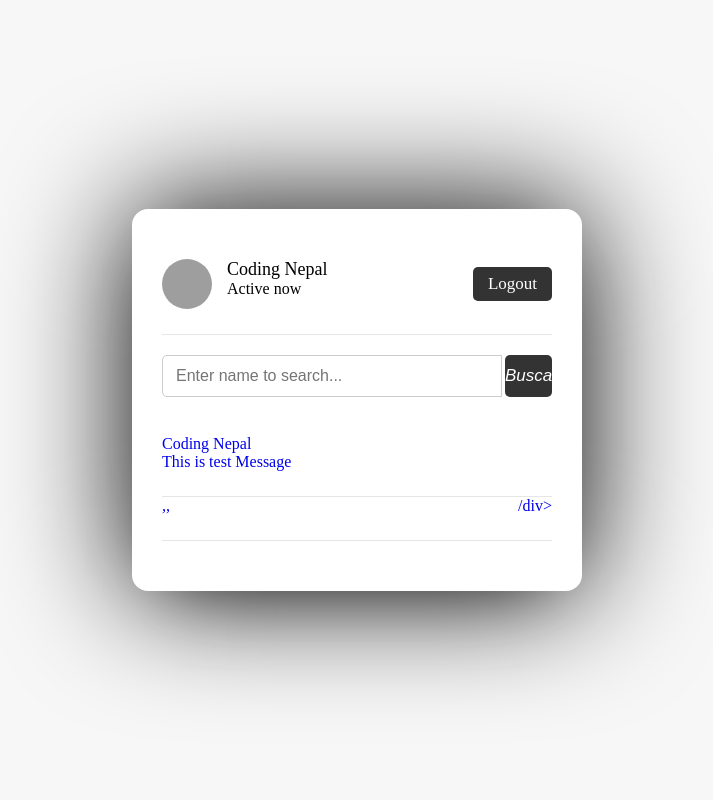
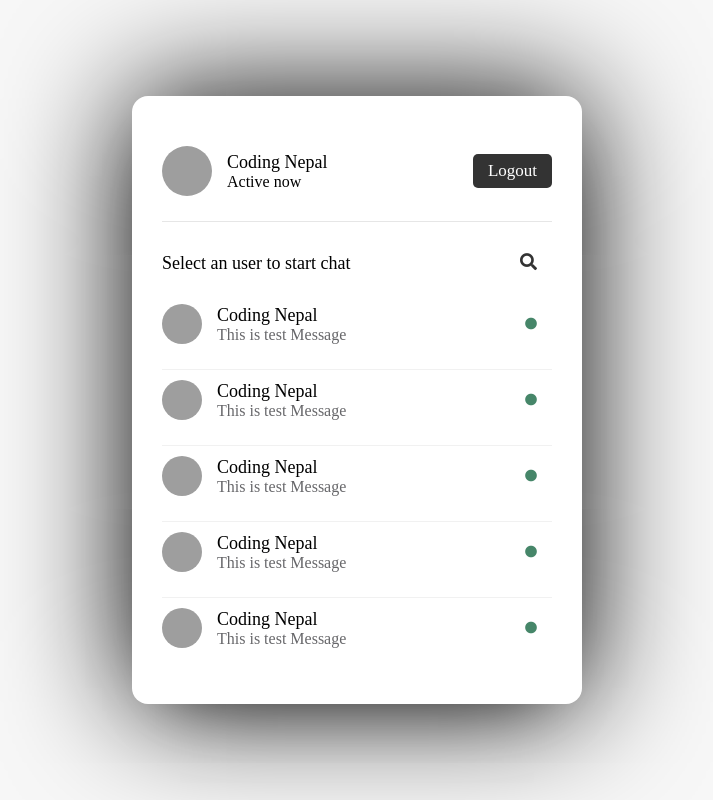
Before and after one commit to DarioTirado/POI_NUEVO, a PHP site: page /users.html in a window 1280 px wide. Shown: the whole page, without its empty margins (283-996 px from the left). Run offline with PHP 8.4, Linux system fonts and the light colour scheme; grey boxes are pictures that could not be loaded.

Commit message:
minuto56.40
se queda donde empieza el PHP

```diff
--- a/Login/Login.html
+++ b/Login/Login.html
@@ -57,6 +57,7 @@
 
 </body>
 
+<script href="/JAVASCRIPT/Registro.js"></script>
 <link href="https://cdn.jsdelivr.net/npm/bootstrap@5.3.0-alpha1/dist/css/bootstrap.min.css" rel="stylesheet" integrity="sha384-GLhlTQ8iRABdZLl6O3oVMWSktQOp6b7In1Zl3/Jr59b6EGGoI1aFkw7cmDA6j6gD" crossorigin="anonymous">
 <script src="https://cdn.jsdelivr.net/npm/bootstrap@5.3.0-alpha1/dist/js/bootstrap.bundle.min.js" integrity="sha384-w76AqPfDkMBDXo30jS1Sgez6pr3x5MlQ1ZAGC+nuZB+EYdgRZgiwxhTBTkF7CXvN" crossorigin="anonymous"></script>
 
--- a/Registro/registro.html
+++ b/Registro/registro.html
@@ -9,7 +9,7 @@
 <body>
 
 
-
+<section class="form signup">
 <section class="vh-100" style="background-color: #eee;">
     <div class="container h-100">
       <div class="row d-flex justify-content-center align-items-center h-100">
@@ -85,9 +85,10 @@
       </div>
     </div>
   </section>
+</section>
 </body>
 
-
+<script href="/JAVASCRIPT/Registro.js"></script>
   <link href="https://cdn.jsdelivr.net/npm/bootstrap@5.3.0-alpha1/dist/css/bootstrap.min.css" rel="stylesheet" integrity="sha384-GLhlTQ8iRABdZLl6O3oVMWSktQOp6b7In1Zl3/Jr59b6EGGoI1aFkw7cmDA6j6gD" crossorigin="anonymous">
   <script src="https://cdn.jsdelivr.net/npm/bootstrap@5.3.0-alpha1/dist/js/bootstrap.bundle.min.js" integrity="sha384-w76AqPfDkMBDXo30jS1Sgez6pr3x5MlQ1ZAGC+nuZB+EYdgRZgiwxhTBTkF7CXvN" crossorigin="anonymous"></script>
   <link rel="stylesheet" href="/Registro/estilo.css">
--- /dev/null
+++ b/Users/Users.js
@@ -0,0 +1,12 @@
+const searchBar = document.querySelector(".users .search input"),
+searchBtn = document.querySelector(".users .search button");
+
+searchBtn.onclick = ()=>{
+
+searchBar.classList.toggle("active");
+searchBar.focus();
+searchBtn.classList.toggle("active");
+
+
+
+}
--- a/Users/estilo.css
+++ b/Users/estilo.css
@@ -1,6 +1,4 @@
-
-
-*{
+* {
     margin: 0;
     padding: 0;
     box-sizing: border-box;
@@ -9,7 +7,7 @@ text-decoration: none;
 }
 
 
-body{
+body {
 
     display: flex;
     align-items: center;
@@ -22,7 +20,7 @@ background-color: #f7f7f7;
 
 
 
-.wrapper{
+.wrapper {
 
     background-color: #fff;
     width: 450px;
@@ -32,13 +30,13 @@ box-shadow: 0 0 128px 0 rgba(0, 0, 0, 1),
 
 }
 
-.form{
+.form {
 
     padding: 25px 30px;
 
 }
 
-.form header{
+.form header {
 
     font-size: 25PX;
     font-weight: 600;
@@ -46,50 +44,51 @@ padding: 25px 30px;
     border-bottom: 1px solid #e6e6e6;
 }
 
-.form form{
+.form form {
 
     margin: 20px 0;
 }
 
-.form form .error-txt{
+.form form .error-txt {
 
-    color:#721c24 ;
+    color: #721c24;
     background: #f8d7da;
     padding: 8px 10px;
     text-align: center;
     border-radius: 5px;
     margin-bottom: 10px;
     border: 1px solid #f5c6cb;
+    display: none;
 }
 
 .form form .name-details {
     display: flex;
 }
 
-form .name-details .field:first-child{
+form .name-details .field:first-child {
     margin-right: 10px;
 }
 
-form .name-details .field:last-child{
+form .name-details .field:last-child {
     margin-left: 10px;
 }
 
 
-.form form .field{
+.form form .field {
     display: flex;
-    flex-direction:column;
+    flex-direction: column;
     margin-bottom: 10px;
 }
 
-.form form .field label{
+.form form .field label {
     margin-bottom: 2px;
 }
 
-.form form .field input{
+.form form .field input {
     outline: none;
 }
 
-.form form .input input{
+.form form .input input {
     height: 40px;
     width: 100%;
     font-size: 16px;
@@ -99,34 +98,34 @@ border-radius: 5px;
 }
 
 
-.form form .image input{
+.form form .image input {
     font-size: 17px;
 }
 
-.form form .button input{
+.form form .button input {
     margin-top: 13px;
     height: 45px;
     border: none;
     font-size: 17px;
     font-weight: 400;
-background:  #333;
-color:  #fff;
+    background: #333;
+    color: #fff;
     border-radius: 5px;
     cursor: pointer;
 }
 
 
-.form link{
+.form link {
     text-align: center;
     margin: 10px 0;
     font-size: 17px;
 }
 
-.form .link a{
+.form .link a {
     color: #333;
 }
 
-.form .link a:hover{
+.form .link a:hover {
 
     text-decoration: underline;
 }
@@ -134,52 +133,52 @@ color: #333;
 
 /*USERS AREA CSS CODE*/
 
-.users{
+.users {
     padding: 50px 30px;
 
 }
 
 .users header,
-.users-list a{
-    display:flex ;
+.users-list a {
+    display: flex;
     align-items: center;
     padding-bottom: 25px;
     justify-content: space-between;
     border-bottom: 1px solid #e6e6e6;
 }
 
-.wrapper img{
+.wrapper img {
 
     object-fit: cover;
     border-radius: 50%;
 
 }
 
-.users header .content{
-
+:is(.users, .users-list) .content {
     display: flex;
+    align-items: center;
 }
 
-.users header .content img{
+.users header .content img {
     height: 50px;
     width: 50px;
 }
 
 
-.users header .details {
-
+:is(.users, .users-list) .details {
+    color: #000;
     margin-left: 15px;
 }
 
 
-.users header .details span{
+:is(.users, .users-list) .details span {
     font-size: 18px;
     font-weight: 500;
 
 }
 
 
-.users header .logout{
+.users header .logout {
     color: #fff;
     padding: 7px 15px;
     font-size: 17px;
@@ -188,7 +187,7 @@ font-size: 17px;
 }
 
 
-.users .search{
+.users .search {
 
     margin: 20px 0;
     display: flex;
@@ -198,11 +197,11 @@ justify-content: space-between;
 
 }
 
-.users .search .text{
+.users .search .text {
     font-size: 18px
 }
 
-.users .search input{
+.users .search input {
     position: absolute;
     height: 42px;
     width: calc(100% - 50px);
@@ -211,27 +210,201 @@ padding: 0 13px;
     font-size: 16px;
     border-radius: 5px 0 0 5px;
     outline: none;
+    opacity: 0;
+    pointer-events: none;
+transition: all 0.3s ease;
+}
+.users .search input.active{
+    opacity: 1;
+    pointer-events: auto;
+
+
 }
 
-.users .search button{
+
+.users .search button {
 
     width: 47px;
     height: 42px;
     border: none;
     outline: none;
-    color: #fff;
-    background: #333;
+    color: #333;
+    background: #fff;
     border-radius: 5px;
     cursor: pointer;
     font-size: 17px;
+    transition: all 0.3s ease;
 }
 
-.users-list{
+.users .search button.active {
 
+    color: #fff;
+    background: #333;
+}
+
+.users .search button.active i::before{
+
+    content: "\f00d";
+}
+
+.users-list {
+    max-height: 350px;
+    overflow: auto;
+}
+
+:is(.users-list, .chat-box)::-webkit-scrollbar {
+    width: 0px;
 
 }
 
-.users-list a{
+.users-list a .content p {
+    color: #67676a;
+
+}
+
+.users-list a {
+    padding-right: 15px;
+    margin-bottom: 10px;
+    page-break-after: 10px;
+    border-bottom-color: #f1f1f1;
+}
+
+.users-list a:last-child {
+    border: none;
+    margin-bottom: 0px;
+}
+
+.users-list a .content img {
+    height: 40px;
+    width: 40px;
+}
+
+.users-list a .status-dot {
+
+    font-size: 12px;
+    color: #468669
+}
 
 
+.users-list a .status-dot.offline {
+    color: #ccc
 }
+
+
+
+/*ESTILO DE EL CHAT*/
+
+
+.chat-area header {
+    display: flex;
+    align-items: center;
+    padding: 18px 30px;
+
+}
+
+.chat-area header img {
+    height: 45px;
+    width: 45px;
+    margin: 0 15px;
+}
+
+.chat-area header .back-icon{
+  font-size: 18px;
+ color: #333;
+
+}
+
+
+.chat-area header span{
+    font-size: 17px;
+    font-weight: 500;
+}
+
+.chat-box{
+background-color: #f7f7f7;
+height: 500px;
+overflow-y: auto;
+padding: 10px 30px 20px 30px;
+box-shadow: #67676a;
+}
+
+.chat-box .chat {
+margin: 15px 0;
+
+}
+
+.chat-box .chat p{
+word-wrap: break-word;
+    padding: 8px 16px;
+
+}
+
+.chat-box .outgoing{
+display: flex;
+}
+
+.outgoing .details{
+margin-left: auto;
+    max-width: calc(100% - 130px);
+}
+
+.outgoing .details p{
+background: #333;
+color: #f1f1f1;
+border-radius: 18px 18px 0 18px;
+}
+
+.chat-box .incoming {
+
+    display: flex;
+    align-items: flex-end;
+}
+
+.chat-box .incoming img{
+height:35px;
+width: 35px;
+}
+
+.incoming .details{
+margin-left: 10px;
+margin-right: auto;
+max-width: calc(100% - 130px);
+
+}
+
+.incoming .details p{
+color: #333;
+background: #c9e8f7;
+border-radius: 18px 18px 18px 0;
+}
+
+
+.chat-area .typing-area{
+
+    padding: 18px 30px;
+display: flex;
+justify-content: space-between;
+
+}
+
+.typing-area input{
+height: 45px;
+width: calc(100% - 58px);
+font-size: 17px;
+border: 1px solid #ccc;
+padding: 0 13px;
+border-radius: 5px;
+outline:none ;
+}
+
+.typing-area button{
+width: 55px;
+background: #333;
+color: #fff;
+font-size: 19px;
+cursor: pointer;
+border: none;
+outline: none;
+border-radius: 0 5px 5px 0;
+
+}
--- a/Users/users.html
+++ b/Users/users.html
@@ -8,6 +8,7 @@
     <title>Document</title>
 
     <link rel="stylesheet" href="/Users/estilo.css">
+    <link rel="stylesheet"	href="https://cdnjs.cloudflare.com/ajax/libs/font-awesome/5.15.2/css/all.min.css"/>
 </head>
 
 <body>
@@ -21,31 +22,86 @@
                     <p>Active now</p>
                 </div>
                 </div>
-                <a href="#" class="logout">Logout</a>
+                <a href="#"  class="logout">Logout</a>
             </header>
             <div class="search">
                 <span class="text">Select an user to start chat</span>
                 <input type="text" placeholder="Enter name to search...">
-                <button><i>Buscar</i></button>
+                <button ><i class="fas fa-search"></i></button>
             </div>
             <div class="users-list">
                 <a href="#">
                     <div class="content">
-                        <img src="#" alt="">
+                        <img src="/Recursos/hombre.jpg" alt="">
                         <div class="details">
                             <span>Coding Nepal</span>
                             <p>This is test Message</p>
                         </div>
                     </div>
 
-                    <div class="status-dot"><i class=".fas fa-circle">,,</i>/div>
+                    <div class="status-dot"><i class="fas fa-circle"></i></div>
+                </a>
+                <a href="#">
+                    <div class="content">
+                        <img src="/Recursos/hombre.jpg" alt="">
+                        <div class="details">
+                            <span>Coding Nepal</span>
+                            <p>This is test Message</p>
+                        </div>
+                    </div>
 
+                    <div class="status-dot"><i class="fas fa-circle"></i></div>
                 </a>
+                <a href="#">
+                    <div class="content">
+                        <img src="/Recursos/hombre.jpg" alt="">
+                        <div class="details">
+                            <span>Coding Nepal</span>
+                            <p>This is test Message</p>
+                        </div>
+                    </div>
+
+                    <div class="status-dot"><i class="fas fa-circle"></i></div>
+                </a>
+                <a href="#">
+                    <div class="content">
+                        <img src="/Recursos/hombre.jpg" alt="">
+                        <div class="details">
+                            <span>Coding Nepal</span>
+                            <p>This is test Message</p>
+                        </div>
+                    </div>
+
+                    <div class="status-dot"><i class="fas fa-circle"></i></div>
+                </a>
+                <a href="#">
+                    <div class="content">
+                        <img src="/Recursos/hombre.jpg" alt="">
+                        <div class="details">
+                            <span>Coding Nepal</span>
+                            <p>This is test Message</p>
+                        </div>
+                    </div>
+
+                    <div class="status-dot"><i class="fas fa-circle"></i></div>
+                </a>
+                   <a href="#">
+                    <div class="content">
+                        <img src="/Recursos/hombre.jpg" alt="">
+                        <div class="details">
+                            <span>Coding Nepal</span>
+                            <p>This is test Message</p>
+                        </div>
+                    </div>
+
+                    <div class="status-dot"><i class="fas fa-circle"></i></div>
+                </a>
+
             </div>
         </section>
     </div>
 
-
+    <script src="/Users/Users.js"></script>
 
 </body>
 </html>
```
Also changed, not shown: Chat/Chat.html (added, +98 -0 lines), Chat/Estilo_Chat.css (added, +11 -0 lines), JAVASCRIPT/Registro.js (added, +16 -0 lines), PHP/Chat.php (added). Lines whose indentation alone changed are shown as unchanged.
